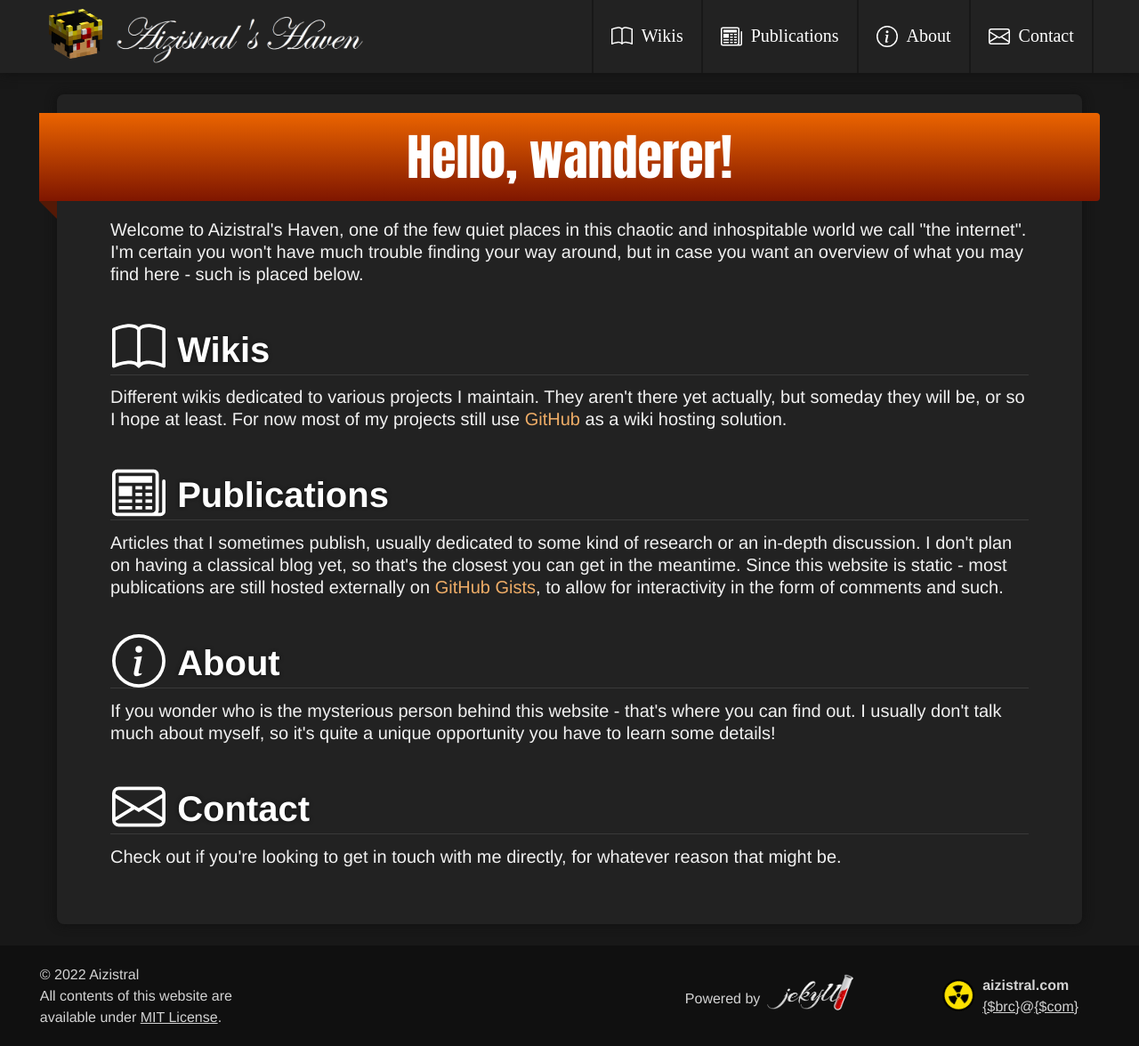
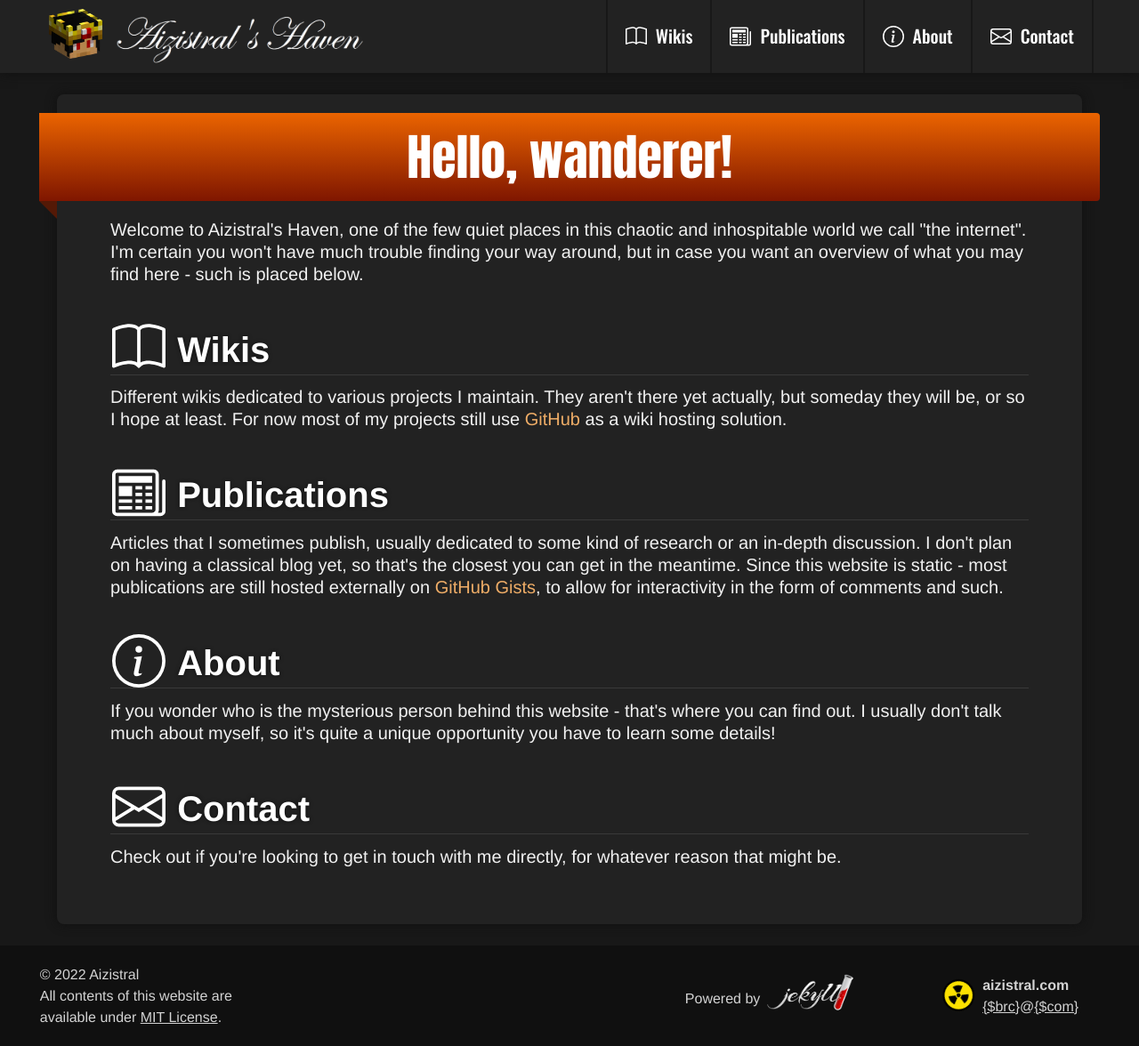
Before and after one commit to Aizistral-Studios/aizistral.com, a Jekyll site: the page built from index.html, in a window 1280 px wide. Shown: the whole page at 89% size. Built offline with Jekyll 4.4.1, drawn with Linux system fonts in a browser that asks for light colours.

Commit message:
Another font fix

```diff
--- a/_sass/globals.scss
+++ b/_sass/globals.scss
@@ -2,6 +2,7 @@
 
 @import url('https://fonts.googleapis.com/css2?family=Roboto:wght@400;500&display=swap');
 @import url('https://fonts.googleapis.com/css2?family=Anton:wght@400&display=swap');
+@import url('https://fonts.googleapis.com/css2?family=Oswald:wght@500&display=swap');
 
 @font-face {
 	font-family: 'BabelStoneFlags';
--- a/_sass/layouts.scss
+++ b/_sass/layouts.scss
@@ -51,7 +51,7 @@
 	text-decoration: none;
 	padding-inline: 20px;
 	border-left: var(--NO-CONTENT-BACKGROUND) solid 2px;
-	font-family: 'Oswald';
+	font-family: 'Oswald', 'Franklin Gothic Medium', 'Arial Narrow', Arial, sans-serif;
 	font-size: 1.25rem;
 	color: var(--BRIGHT-TEXT);
 }
```
